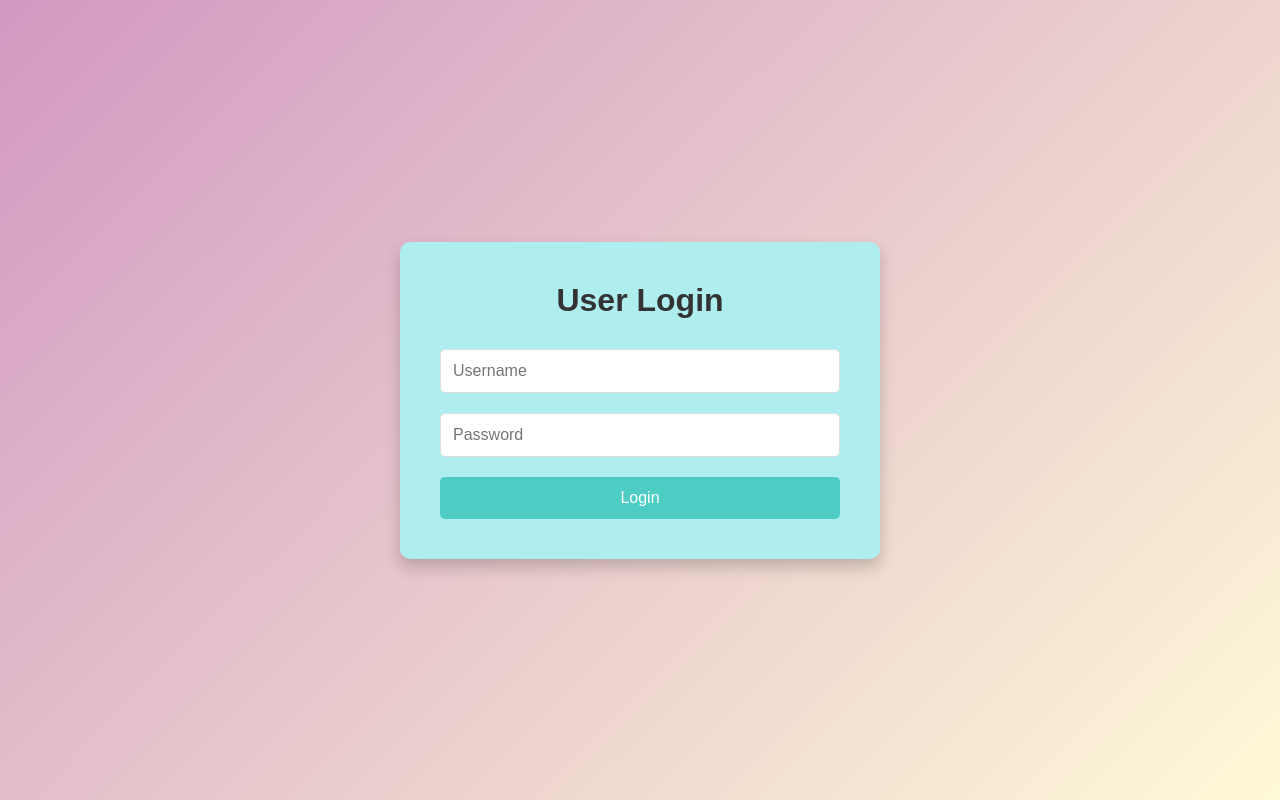
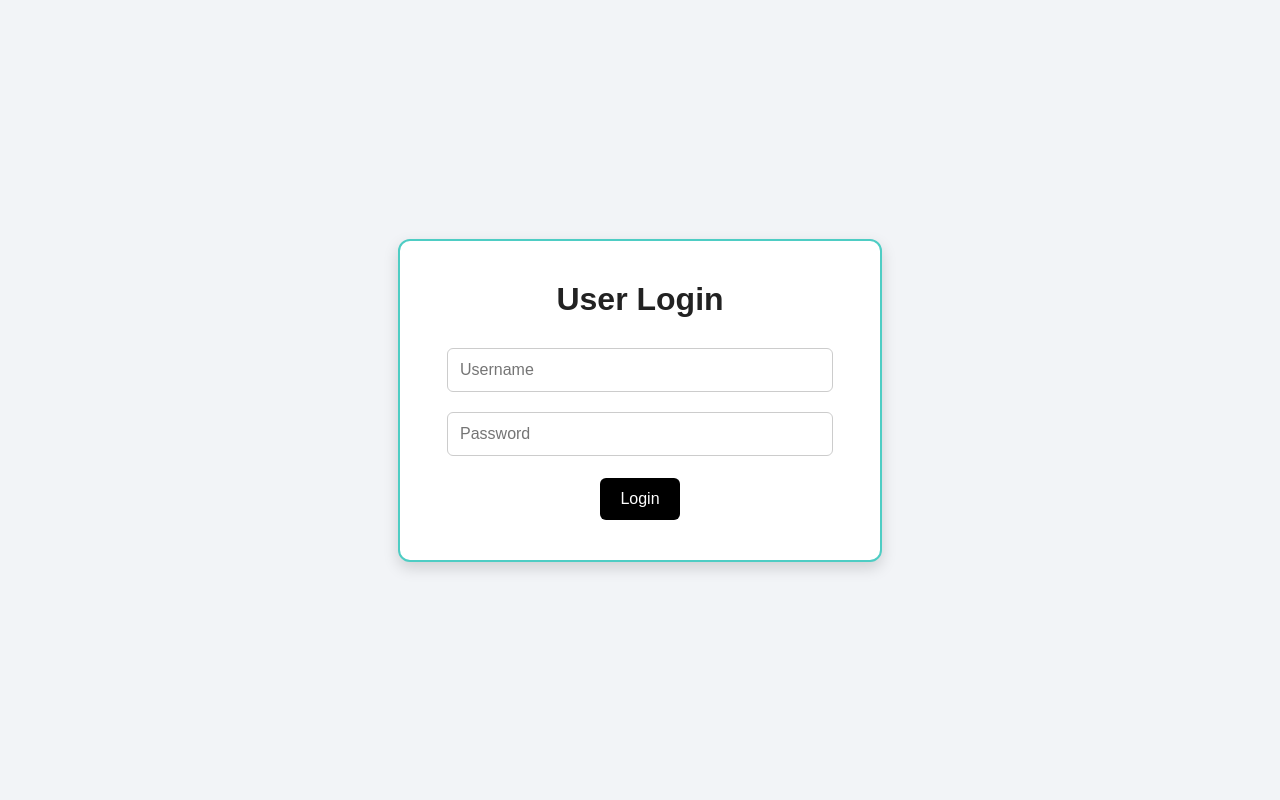
Before and after one commit to durgaprasad-potabathula/Employee-Management-System, a React (Vite) app: page /user-login in a window 1280 px wide. Built offline with nearby package versions, Linux system fonts and the light colour scheme.

Commit message:
Refactor UserLogin styles for improved design

```diff
--- a/src/components/styles/UserLogin.module.css
+++ b/src/components/styles/UserLogin.module.css
@@ -3,55 +3,72 @@
   justify-content: center;
   align-items: center;
   min-height: 100vh;
-  background: linear-gradient(135deg, #d299c2 0%, #fef9d7 100%);
-  font-family: 'Arial', sans-serif;
+  font-family: Arial, sans-serif;
+  background: #f2f4f7;
 }
 
+/* FORM BOX */
 .form {
-  background: paleturquoise;
+  background: #ffffff;
+  color: #333;
   padding: 40px;
-  border-radius: 10px;
-  box-shadow: 0 8px 16px rgba(0, 0, 0, 0.2);
+  border-radius: 12px;
+
+  /* BORDER ADDED */
+  border: 2px solid #4ecdc4;
+
+  box-shadow: 0 6px 15px rgba(0, 0, 0, 0.15);
   width: 100%;
   max-width: 400px;
   text-align: center;
 }
 
+/* TITLE */
 .form h1 {
   margin-bottom: 20px;
-  color: #333;
+  color: #222;
 }
 
+/* INPUTS */
 .form input {
-  width: 100%;
+  width: 90%;
   padding: 12px;
   margin: 10px 0;
-  border: 1px solid #ddd;
-  border-radius: 5px;
+  border: 1px solid #ccc;
+  border-radius: 6px;
   font-size: 16px;
-  box-sizing: border-box;
+  transition: border 0.3s, box-shadow 0.3s;
 }
 
+/* INPUT FOCUS */
+.form input:focus {
+  outline: none;
+  border-color: #4ecdc4;
+  box-shadow: 0 0 5px rgba(78, 205, 196, 0.6);
+}
+
+/* BUTTON */
 .btn {
-  width: 100%;
+  width: 20%;
   padding: 12px;
-  background: #4ecdc4;
+  background: black;
   color: white;
   border: none;
-  border-radius: 5px;
+  border-radius: 6px;
   font-size: 16px;
   cursor: pointer;
-  transition: background 0.3s;
-  margin-top: 10px;
+  transition: 0.3s ease;
+  margin-top: 12px;
 }
 
 .btn:hover {
-  background: #26d0ce;
+  background: #2fb9b0;
 }
 
+/* MOBILE */
 @media (max-width: 768px) {
   .form {
-    padding: 30px;
-    max-width: 300px;
+    padding: 28px;
+    max-width: 320px;
   }
 }
```
